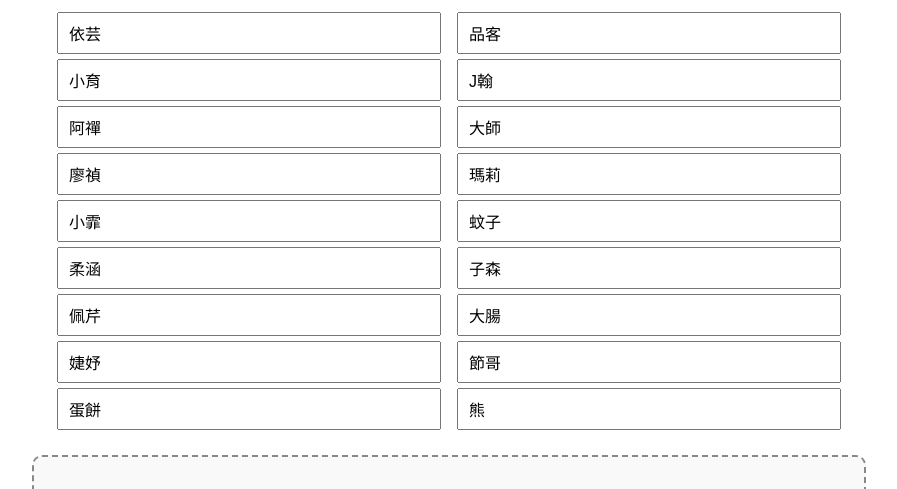
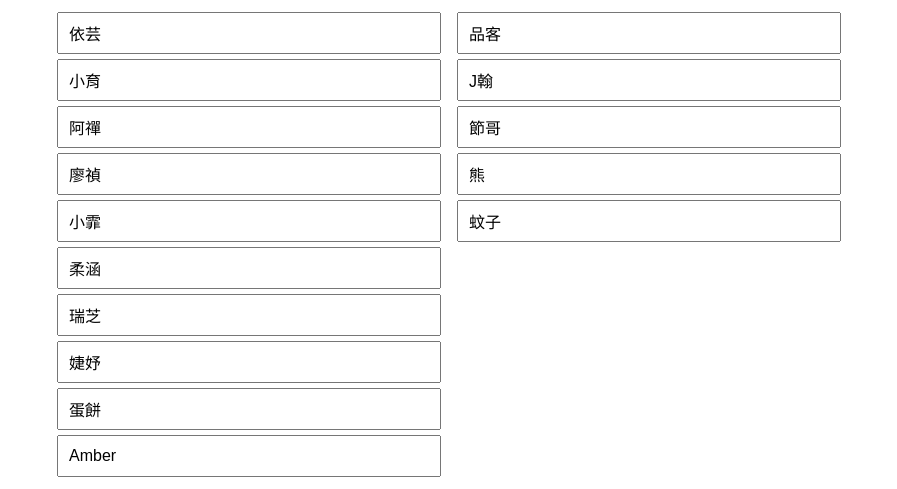
Before and after one commit to hlspeed/wu-geng-chang-wang, a plain HTML site: page index.html in a window 1280 px wide. Shown: the part 271-760 px from the top of the page, without its empty margins (191-1088 px from the left). Drawn offline with Linux system fonts and the light colour scheme.

Commit message:
Update input fields for female and male names

```diff
--- a/index.html
+++ b/index.html
@@ -221,13 +221,16 @@
                     <input type="text" class="female" value="柔涵" oninput="updatePersonSelect()">
                 </div>
                 <div class="input-with-buttons">
-                    <input type="text" class="female" value="佩芹" oninput="updatePersonSelect()">
+                    <input type="text" class="female" value="瑞芝" oninput="updatePersonSelect()">
                 </div>
                 <div class="input-with-buttons">
                     <input type="text" class="female" value="婕妤" oninput="updatePersonSelect()">
                 </div>
                 <div class="input-with-buttons">
                     <input type="text" class="female" value="蛋餅" oninput="updatePersonSelect()">
+                </div>
+                <div class="input-with-buttons">
+                    <input type="text" class="female" value="Amber" oninput="updatePersonSelect()">
                 </div>
             </div>
         </div>
@@ -247,25 +250,13 @@
                     <input type="text" class="male" value="J翰" oninput="updatePersonSelect()">
                 </div>
                 <div class="input-with-buttons">
-                    <input type="text" class="male" value="大師" oninput="updatePersonSelect()">
-                </div>
-                <div class="input-with-buttons">
-                    <input type="text" class="male" value="瑪莉" oninput="updatePersonSelect()">
-                </div>
-                <div class="input-with-buttons">
-                    <input type="text" class="male" value="蚊子" oninput="updatePersonSelect()">
-                </div>
-                <div class="input-with-buttons">
-                    <input type="text" class="male" value="子森" oninput="updatePersonSelect()">
-                </div>
-                <div class="input-with-buttons">
-                    <input type="text" class="male" value="大腸" oninput="updatePersonSelect()">
-                </div>
-                <div class="input-with-buttons">
                     <input type="text" class="male" value="節哥" oninput="updatePersonSelect()">
                 </div>
                 <div class="input-with-buttons">
                     <input type="text" class="male" value="熊" oninput="updatePersonSelect()">
+                </div>
+                <div class="input-with-buttons">
+                    <input type="text" class="male" value="蚊子" oninput="updatePersonSelect()">
                 </div>
             </div>
         </div>
```
